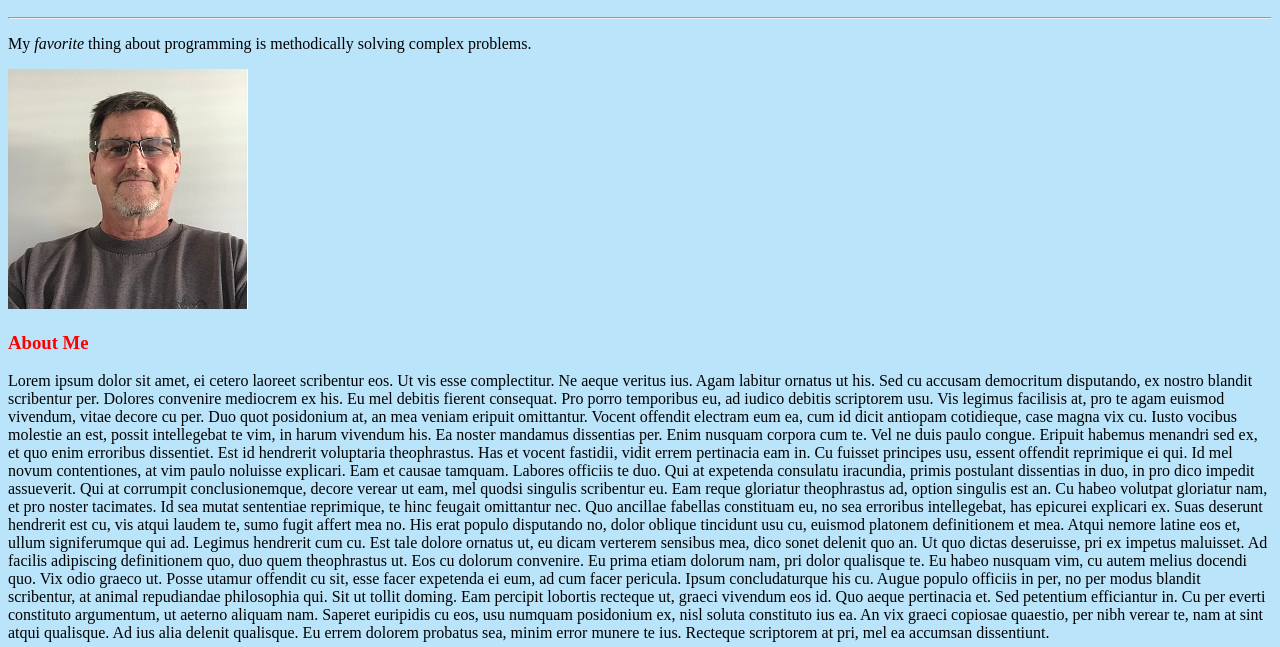
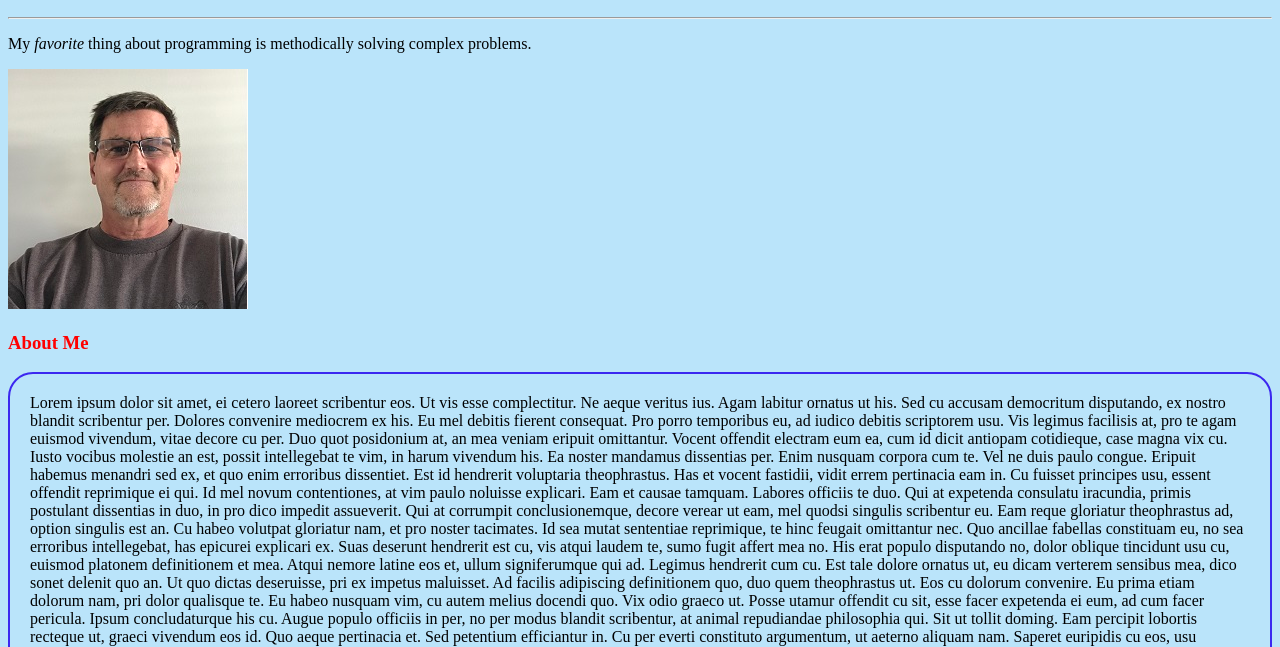
Before and after one commit to Don-Waldoch/Portfolio, a plain HTML site: page index.html in a window 1280 px wide. Shown: the part 110-757 px from the top of the page. Drawn offline with Linux system fonts and the light colour scheme.

Commit message:
Boxed Text

```diff
--- a/index.html
+++ b/index.html
@@ -30,7 +30,7 @@
          <p>My <em>favorite</em> thing about programming is methodically solving complex problems.</p>
          <img src="./DW.jpg" alt="Photo of Don">
          <h3 class="h3-red">About Me</h3>
-         <p>
+         <p class="boxed">
           Lorem ipsum dolor sit amet, ei cetero laoreet scribentur eos. Ut vis esse complectitur. Ne aeque veritus ius. Agam labitur ornatus ut his. Sed cu accusam democritum disputando, ex nostro blandit scribentur per. Dolores convenire mediocrem ex his.
 
           Eu mel debitis fierent consequat. Pro porro temporibus eu, ad iudico debitis scriptorem usu. Vis legimus facilisis at, pro te agam euismod vivendum, vitae decore cu per. Duo quot posidonium at, an mea veniam eripuit omittantur. Vocent offendit electram eum ea, cum id dicit antiopam cotidieque, case magna vix cu. Iusto vocibus molestie an est, possit intellegebat te vim, in harum vivendum his.
--- a/style.css
+++ b/style.css
@@ -15,3 +15,9 @@ h1 {
 .h3-gold {
     color: rgb(179, 154, 15);
 }
+
+.boxed {
+    border: 2px solid #3c28f0;
+    border-radius: 25px;
+    padding: 20px;
+}
```
